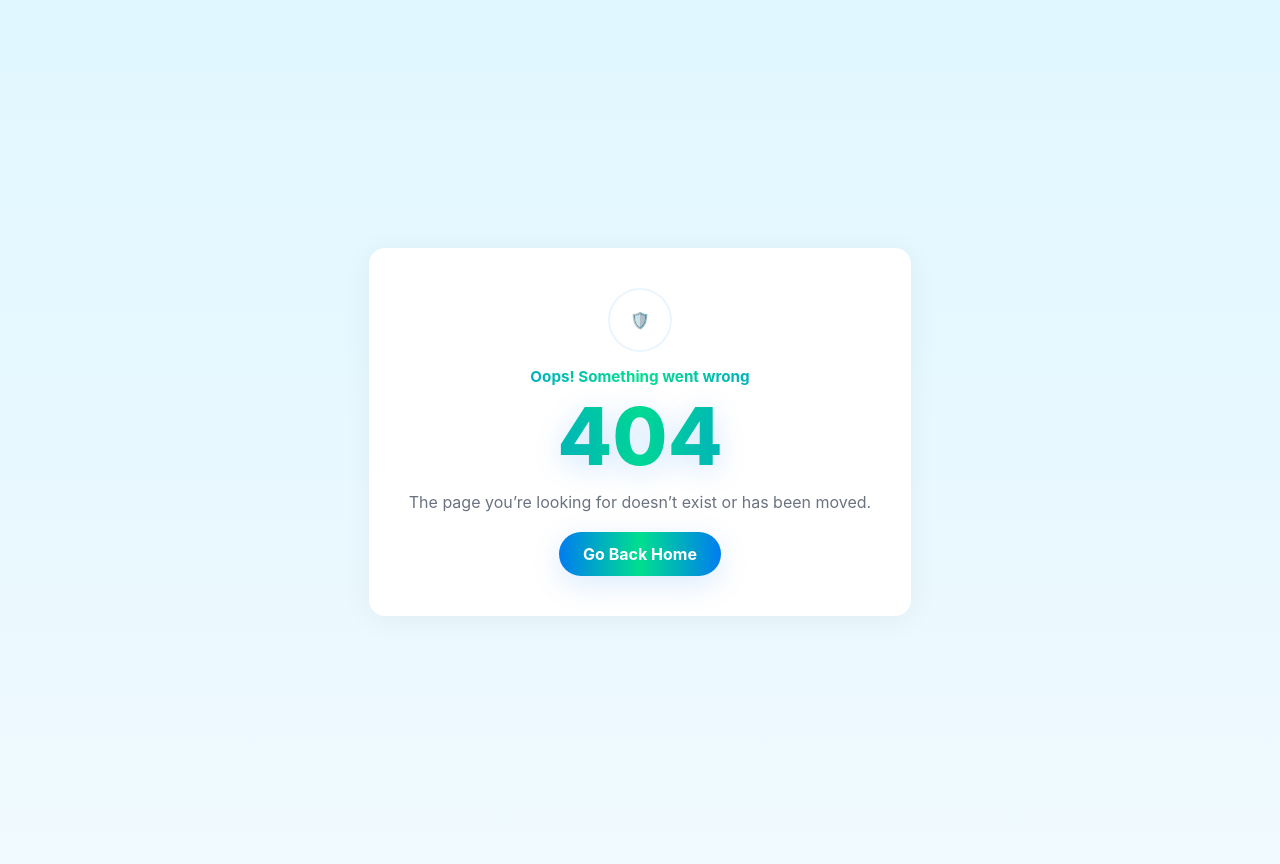
After one commit to abhisheksahoo15/spamdetect, a FastAPI app: template templates/404.html in a window 1280 px wide. The commit adds this page. Run offline with FastAPI, Linux system fonts and the light colour scheme; the template is opened without the code that fills it, so the values that code supplies are empty.

Commit message:
Technical Experiance

```diff
--- a/main.py
+++ b/main.py
@@ -7,6 +7,7 @@ import pickle
 import string
 import os
 from fastapi.staticfiles import StaticFiles
+from starlette.exceptions import HTTPException as StarletteHTTPException
 
 app = FastAPI()
 
@@ -122,9 +123,21 @@ async def contact(request: Request):
 
 @app.get("/dataPrivacy", response_class=HTMLResponse)
 async def data_privacy(request: Request):
-    return templates.TemplateResponse("dataPrivacy.html", {"request": request})
+    return templates.TemplateResponse("dataprivacy.html", {"request": request})
 
 
 @app.get("/model", response_class=HTMLResponse)
 async def data_privacy(request: Request):
     return templates.TemplateResponse("tp.html", {"request": request})
+
+
+
+@app.exception_handler(StarletteHTTPException)
+async def custom_http_exception_handler(request: Request, exc: StarletteHTTPException):
+    if exc.status_code == 404:
+        return templates.TemplateResponse(
+            "404.html",  # your HTML file
+            {"request": request},
+            status_code=404
+        )
+    return await request.app.default_exception_handler(request, exc)
--- /dev/null
+++ b/templates/404.html
@@ -0,0 +1,101 @@
+<!DOCTYPE html>
+<html lang="en">
+<head>
+<meta charset="UTF-8">
+<meta name="viewport" content="width=device-width, initial-scale=1.0">
+<title>404 - Page Not Found</title>
+<style>
+:root{
+  --bg-light: #f0faff;
+  --card-bg: #ffffff;
+  --text-dark: #0f172a;
+  --muted: #6b7280;
+  --accent1: #007cf0; /* bright blue */
+  --accent2: #00df8f; /* teal green */
+  --glow: rgba(0,124,240,0.18);
+  --glass: rgba(255,255,255,0.6);
+}
+body{
+  font-family: 'Google Sans Code', Inter, system-ui, -apple-system, sans-serif;
+  background: linear-gradient(180deg, #e0f7ff 0%, var(--bg-light) 100%);
+  color:var(--text-dark);
+  -webkit-font-smoothing:antialiased;
+  -moz-osx-font-smoothing:grayscale;
+  display:flex;
+  align-items:center;
+  justify-content:center;
+  padding:24px;
+  min-height:100vh;
+}
+.card{
+  background: var(--card-bg);
+  padding: 40px;
+  border-radius: 16px;
+  text-align: center;
+  box-shadow: 0 4px 30px rgba(0,0,0,0.05);
+  max-width: 500px;
+}
+.kicker{
+  background:linear-gradient(90deg,var(--accent1),var(--accent2),var(--accent1));
+  -webkit-background-clip:text;
+  -webkit-text-fill-color:transparent;
+  font-weight:700;
+  font-size:0.95rem;
+  margin-bottom: 10px;
+}
+.big-code{
+  font-size: 5rem;
+  font-weight: 800;
+  line-height: 1;
+  background:linear-gradient(90deg,var(--accent1),var(--accent2),var(--accent1));
+  -webkit-background-clip:text;
+  -webkit-text-fill-color:transparent;
+  text-shadow:0 6px 30px rgba(0,124,240,0.2);
+  margin: 10px 0;
+}
+p{
+  color: var(--muted);
+  margin-bottom: 20px;
+}
+.btn-primary{
+  display: inline-block;
+  padding: 12px 24px;
+  background:linear-gradient(90deg,var(--accent1),var(--accent2),var(--accent1));
+  color:white;
+  font-weight: bold;
+  border-radius: 30px;
+  text-decoration: none;
+  box-shadow:0 8px 30px rgba(0,124,240,0.15);
+  transition: all 0.3s ease;
+}
+.btn-primary:hover{
+  transform: translateY(-2px);
+  box-shadow:0 12px 40px rgba(0,124,240,0.3);
+}
+.shield{
+  width: 60px;
+  height: 60px;
+  margin-bottom: 15px;
+  background:linear-gradient(180deg,#ffffff,rgba(255,255,255,0.85));
+  border:2px solid rgba(0,124,240,0.08);
+  border-radius: 50%;
+  display: inline-flex;
+  align-items: center;
+  justify-content: center;
+}
+</style>
+</head>
+<body>
+
+<div class="card">
+  <div class="shield">
+    🛡️
+  </div>
+  <div class="kicker">Oops! Something went wrong</div>
+  <div class="big-code">404</div>
+  <p>The page you’re looking for doesn’t exist or has been moved.</p>
+  <a href="/" class="btn-primary">Go Back Home</a>
+</div>
+
+</body>
+</html>
```
Also changed, not shown: templates/about.html (+44 -0 lines), templates/contact.html (+10 -0 lines), templates/dataprivacy.html (+10 -0 lines), templates/index.html (+25 -3 lines), templates/model.html (+9 -0 lines), static/images/build1.jpg (added), static/images/build2.jpg (added), static/images/build3.jpeg (added), static/images/build4.jpg (added), static/images/build6.jpg (added), static/images/build65.jpg (added), static/images/buildfinal.jpg (added), static/images/dp.jpg (deleted), static/images/icon.png (added).
